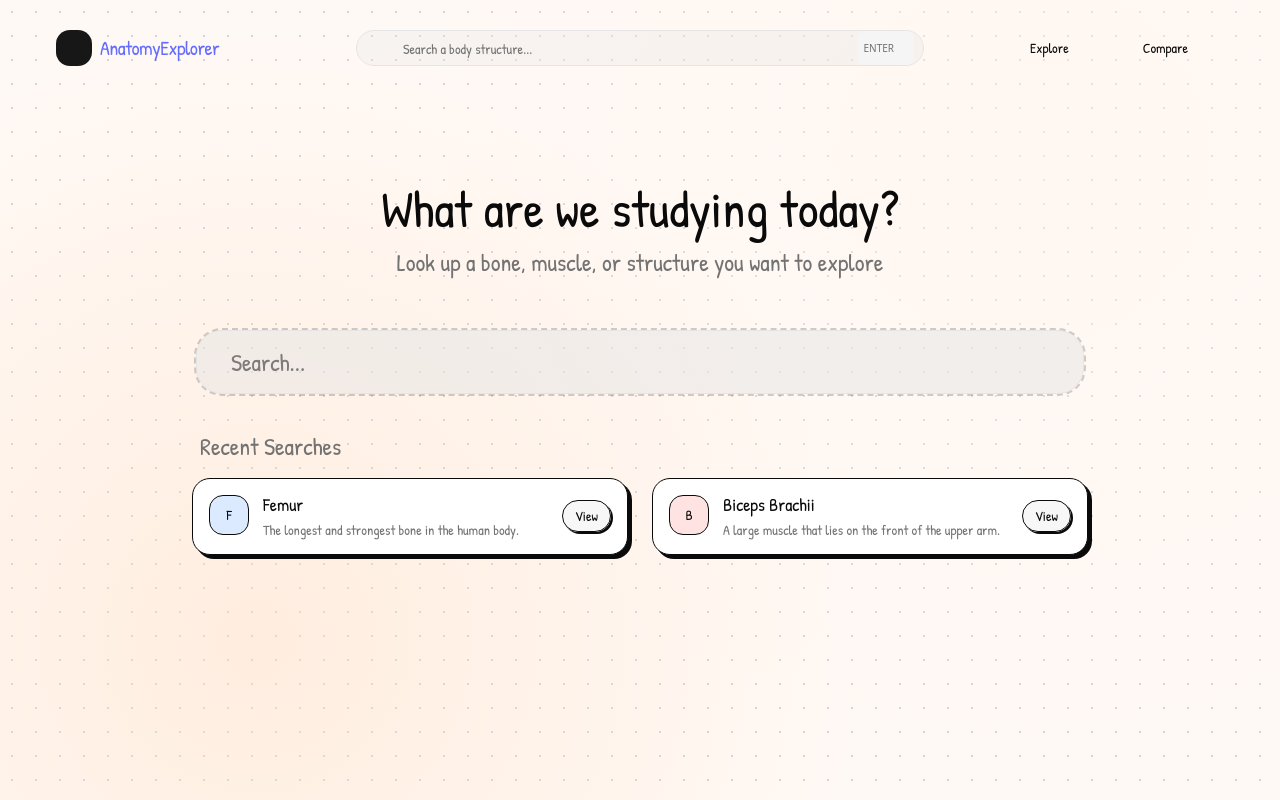
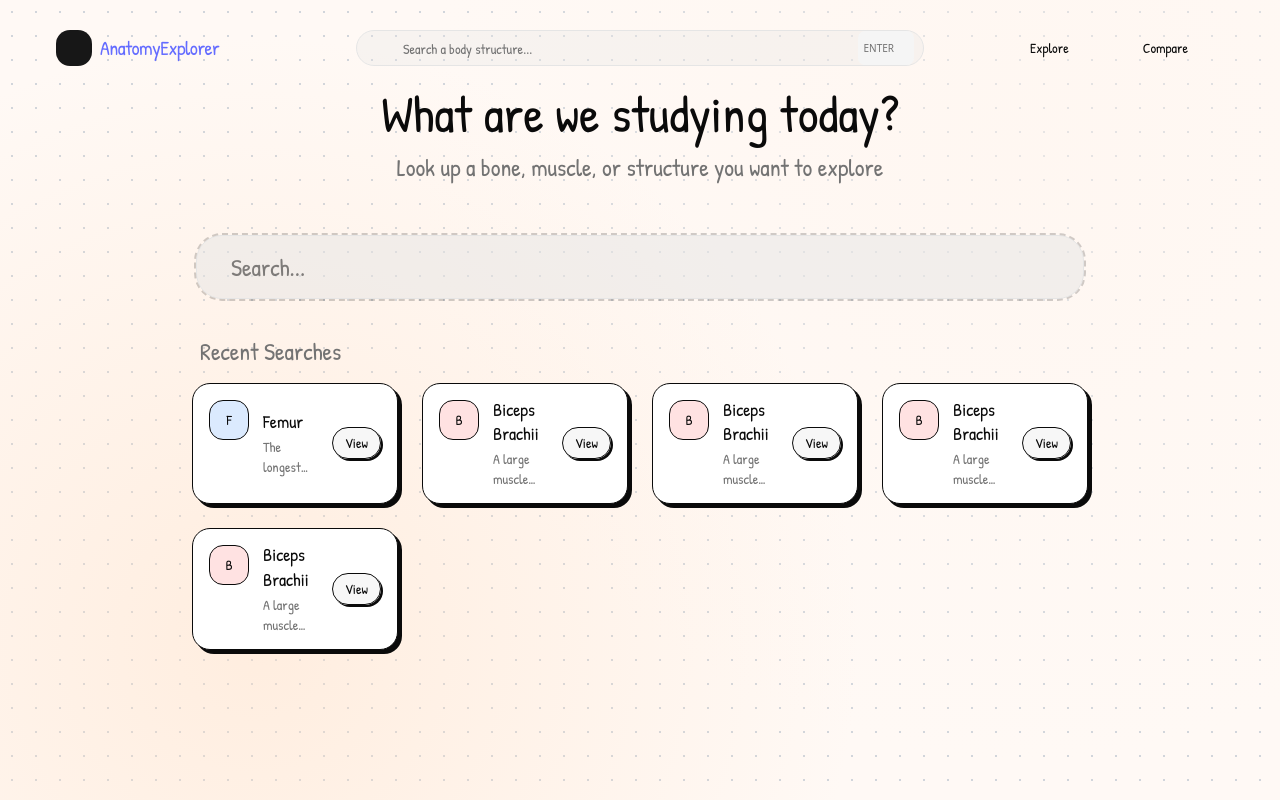
Before and after one commit to HUSS4IN22/free_anatomy_explorer, a React (Vite) app in the folder frontend/: page / in a window 1280 px wide. Built offline with nearby package versions, Linux system fonts and the light colour scheme; some icons are missing.

Commit message:
Add placeholder items to test looks. Remove later

```diff
--- a/frontend/src/blocks/RecentSearches.tsx
+++ b/frontend/src/blocks/RecentSearches.tsx
@@ -12,7 +12,7 @@ export default function RecentSearches() {
   return (
     <div className="flex flex-col gap-4 w-full max-w-4xl">
       <h2 className="font-patrick text-2xl font-semibold text-muted-foreground px-2">Recent Searches</h2>
-      <div className="grid grid-cols-1 md:grid-cols-2 gap-6">
+      <div className="grid grid-cols-1 md:grid-cols-4 gap-6">
         <Item>
           <ItemMedia>
             <div className="size-10 bg-blue-100 rounded-xl border border-foreground flex items-center justify-center font-patrick font-bold">F</div>
@@ -37,6 +37,42 @@ export default function RecentSearches() {
             <Button variant="outline" size="sm" className="font-patrick border-foreground shadow-[2px_2px_0px_0px_var(--color-foreground)] hover:shadow-none transition-all">View</Button>
           </ItemActions>
         </Item>
+        <Item>
+          <ItemMedia>
+            <div className="size-10 bg-red-100 rounded-xl border border-foreground flex items-center justify-center font-patrick font-bold">B</div>
+          </ItemMedia>
+          <ItemContent>
+            <ItemTitle>Biceps Brachii</ItemTitle>
+            <ItemDescription>A large muscle that lies on the front of the upper arm.</ItemDescription>
+          </ItemContent>
+          <ItemActions>
+            <Button variant="outline" size="sm" className="font-patrick border-foreground shadow-[2px_2px_0px_0px_var(--color-foreground)] hover:shadow-none transition-all">View</Button>
+          </ItemActions>
+        </Item>
+        <Item>
+          <ItemMedia>
+            <div className="size-10 bg-red-100 rounded-xl border border-foreground flex items-center justify-center font-patrick font-bold">B</div>
+          </ItemMedia>
+          <ItemContent>
+            <ItemTitle>Biceps Brachii</ItemTitle>
+            <ItemDescription>A large muscle that lies on the front of the upper arm.</ItemDescription>
+          </ItemContent>
+          <ItemActions>
+            <Button variant="outline" size="sm" className="font-patrick border-foreground shadow-[2px_2px_0px_0px_var(--color-foreground)] hover:shadow-none transition-all">View</Button>
+          </ItemActions>
+        </Item>
+        <Item>
+          <ItemMedia>
+            <div className="size-10 bg-red-100 rounded-xl border border-foreground flex items-center justify-center font-patrick font-bold">B</div>
+          </ItemMedia>
+          <ItemContent>
+            <ItemTitle>Biceps Brachii</ItemTitle>
+            <ItemDescription>A large muscle that lies on the front of the upper arm.</ItemDescription>
+          </ItemContent>
+          <ItemActions>
+            <Button variant="outline" size="sm" className="font-patrick border-foreground shadow-[2px_2px_0px_0px_var(--color-foreground)] hover:shadow-none transition-all">View</Button>
+          </ItemActions>
+        </Item>
       </div>
     </div>
   )
```
